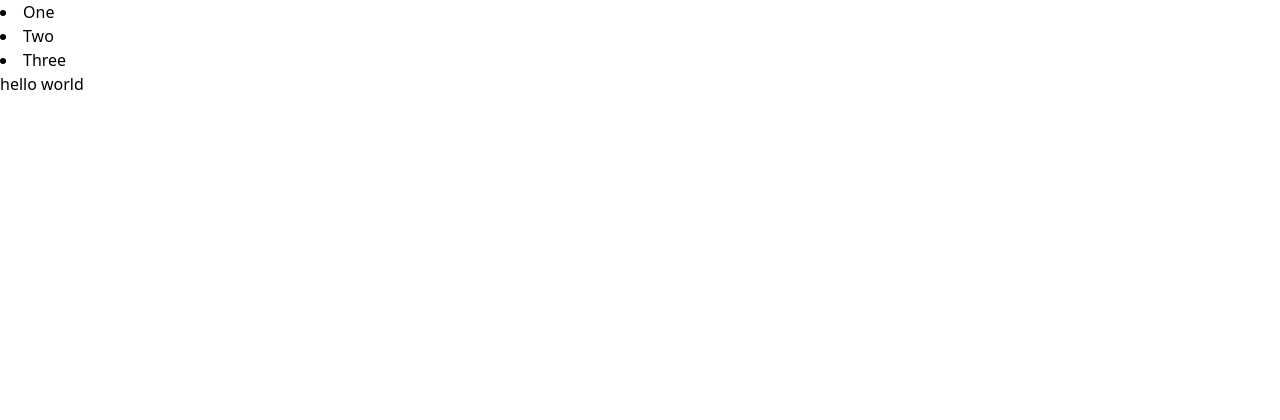
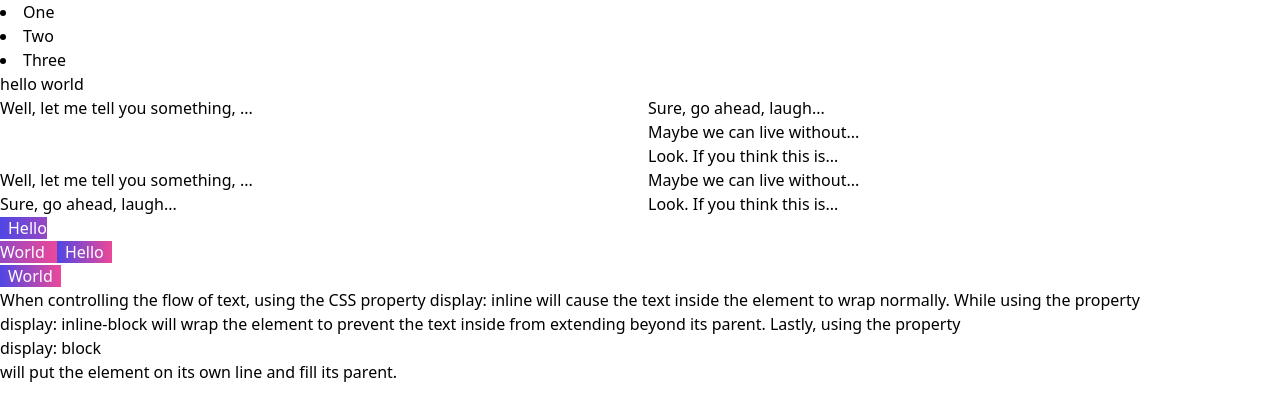
Before and after one commit to juwelrana090/TailWindCss_All_ST, a plain HTML site: page tailwind.html in a window 1280 px wide. Drawn offline with nearby package versions, Linux system fonts and the light colour scheme.

Commit message:
tailwain practiced

```diff
--- a/tailwind.html
+++ b/tailwind.html
@@ -20,5 +20,44 @@
        <h1>hello world</h1>
     </div>
 
+    <!-- Break Before -->
+    <div class="columns-2">
+        <p>Well, let me tell you something, ...</p>
+        <p class="break-before-column">Sure, go ahead, laugh...</p>
+        <p>Maybe we can live without...</p>
+        <p>Look. If you think this is...</p>
+      </div>
+      <!-- Break Inside -->
+      <div class="columns-2">
+        <p>Well, let me tell you something, ...</p>
+        <p class="break-inside-avoid-column">Sure, go ahead, laugh...</p>
+        <p>Maybe we can live without...</p>
+        <p>Look. If you think this is...</p>
+      </div>
+
+      <!-- Box Decoration Break -->
+      <span class="box-decoration-slice bg-gradient-to-r from-indigo-600 to-pink-500 text-white px-2 ...">
+        Hello<br />
+        World
+      </span>
+      <span class="box-decoration-clone bg-gradient-to-r from-indigo-600 to-pink-500 text-white px-2 ...">
+        Hello<br />
+        World
+      </span>
+
+      <!-- Display -->
+      <div>
+        When controlling the flow of text, using the CSS property
+        <span class="inline">display: inline</span>
+        will cause the text inside the element to wrap normally.
+
+        While using the property <span class="inline-block">display: inline-block</span>
+        will wrap the element to prevent the text inside from extending beyond its parent.
+
+        Lastly, using the property <span class="block">display: block</span>
+        will put the element on its own line and fill its parent.
+      </div>
+
+
 </body>
 </html>
```
